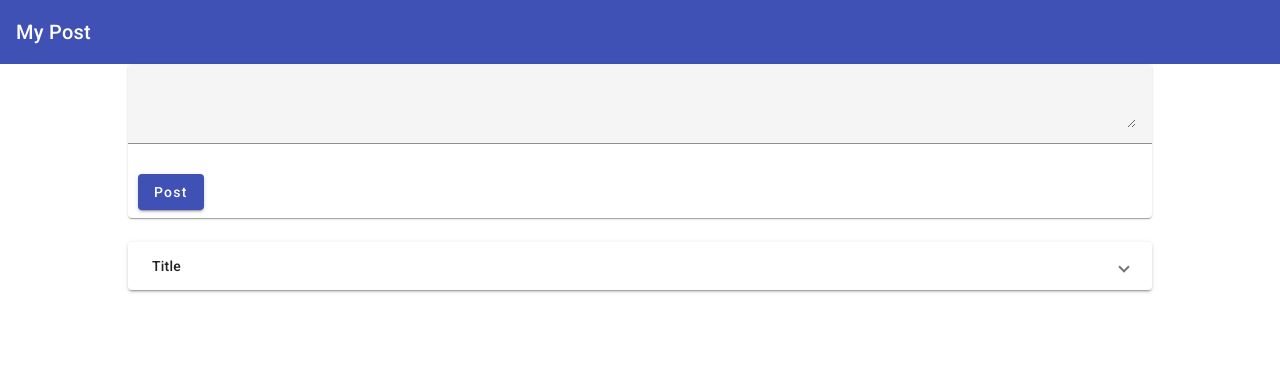
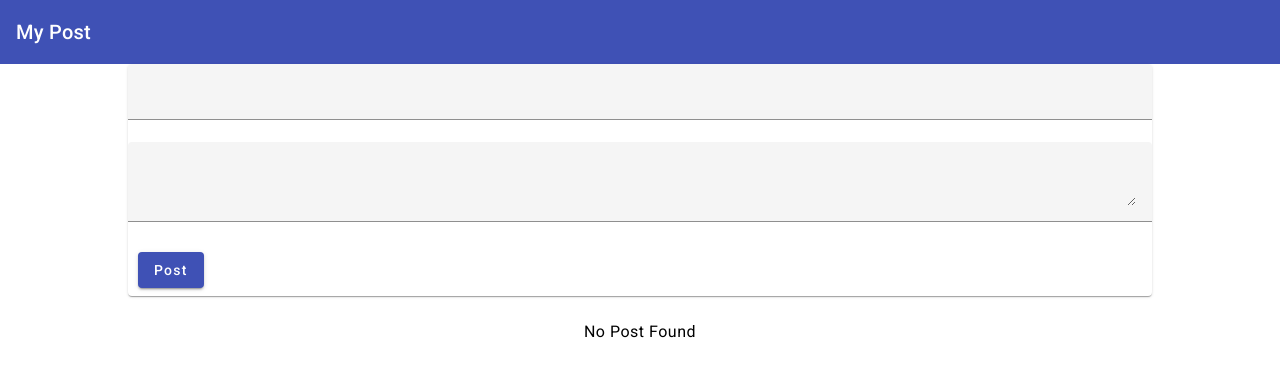
Before and after one commit to josealarconchacon/lost-found, an Angular app: page / in a window 1280 px wide. Shown: the top 376 px of the page. Built offline with nearby package versions, Linux system fonts and the light colour scheme.

Commit message:
mat input

```diff
--- a/package.json
+++ b/package.json
@@ -26,7 +26,7 @@
   },
   "devDependencies": {
     "@angular-devkit/build-angular": "^16.2.0",
-    "@angular/cli": "~16.2.0",
+    "@angular/cli": "^16.2.12",
     "@angular/compiler-cli": "^16.2.0",
     "@types/jasmine": "~4.3.0",
     "jasmine-core": "~4.6.0",
--- a/src/app/app.component.html
+++ b/src/app/app.component.html
@@ -1,5 +1,5 @@
 <app-header></app-header>
 <main class="main-content">
-  <app-post-create></app-post-create>
-  <app-post-list></app-post-list>
+  <app-post-create (postCreated)="onPostAdded($event)"></app-post-create>
+  <app-post-list [posts]="storedPosts"></app-post-list>
 </main>
--- a/src/app/app.component.ts
+++ b/src/app/app.component.ts
@@ -3,8 +3,12 @@ import { Component } from '@angular/core';
 @Component({
   selector: 'app-root',
   templateUrl: './app.component.html',
-  styleUrls: ['./app.component.css']
+  styleUrls: ['./app.component.css'],
 })
 export class AppComponent {
-  title = 'lost-found';
+  storedPosts = [];
+
+  onPostAdded(post) {
+    this.storedPosts.push(post);
+  }
 }
--- a/src/app/post-create/post-create.component.html
+++ b/src/app/post-create/post-create.component.html
@@ -1,7 +1,10 @@
 <!-- <textarea rows="10" [(ngModel)]="enterPostValue"></textarea> <br /> -->
 <mat-card>
   <mat-form-field>
-    <textarea matInput row="6" [(ngModel)]="enterPostValue"></textarea>
+    <input matInput type="text" [(ngModel)]="enterTitle" />
+  </mat-form-field>
+  <mat-form-field>
+    <textarea matInput row="6" [(ngModel)]="enterContent"></textarea>
   </mat-form-field>
   <div class="example-button-row">
     <button mat-raised-button color="primary" (click)="onPost()">Post</button
--- a/src/app/post-create/post-create.component.ts
+++ b/src/app/post-create/post-create.component.ts
@@ -1,4 +1,4 @@
-import { Component, OnInit } from '@angular/core';
+import { Component, EventEmitter, OnInit, Output } from '@angular/core';
 
 @Component({
   selector: 'app-post-create',
@@ -6,14 +6,17 @@ import { Component, OnInit } from '@angular/core';
   styleUrls: ['./post-create.component.css'],
 })
 export class PostCreateComponent implements OnInit {
-  newPost: string = 'No Post';
-  enterPostValue = '';
+  // properties
+  enterTitle: string = '';
+  enterContent: string = '';
+  @Output() postCreated = new EventEmitter();
 
   constructor() {}
 
   ngOnInit(): void {}
 
   onPost() {
-    this.newPost = this.enterPostValue;
+    const newPost = { title: this.enterTitle, content: this.enterContent };
+    this.postCreated.emit(newPost);
   }
 }
--- a/src/app/post-create/post-list/post-list.component.css
+++ b/src/app/post-create/post-list/post-list.component.css
@@ -2,3 +2,7 @@
   display: block;
   margin-top: 1.5rem;
 }
+
+.info-text {
+  text-align: center;
+}
--- a/src/app/post-create/post-list/post-list.component.html
+++ b/src/app/post-create/post-list/post-list.component.html
@@ -1,6 +1,7 @@
-<mat-accordion>
-  <mat-expansion-panel>
-    <mat-expansion-panel-header>Title</mat-expansion-panel-header>
-    <p>Hellos</p>
+<mat-accordion *ngIf="posts.length > 0">
+  <mat-expansion-panel *ngFor="let post of posts">
+    <mat-expansion-panel-header>{{ post.title }}</mat-expansion-panel-header>
+    <p>{{ post.content }}</p>
   </mat-expansion-panel>
 </mat-accordion>
+<p class="info-text mat-body-1" *ngIf="posts.length <= 0">No Post Found</p>
```
Also changed, not shown: src/app/post-create/post-list/post-list.component.ts (+9 -1 lines), 1 other file (tests, documents, lock files or other folders).
